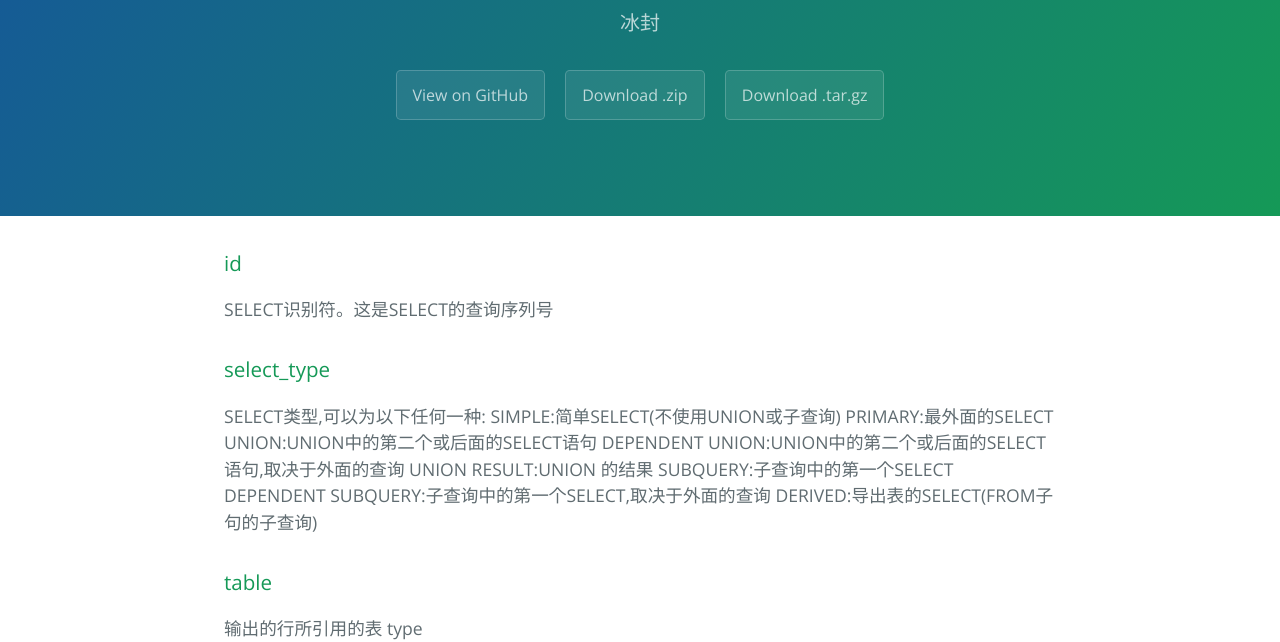
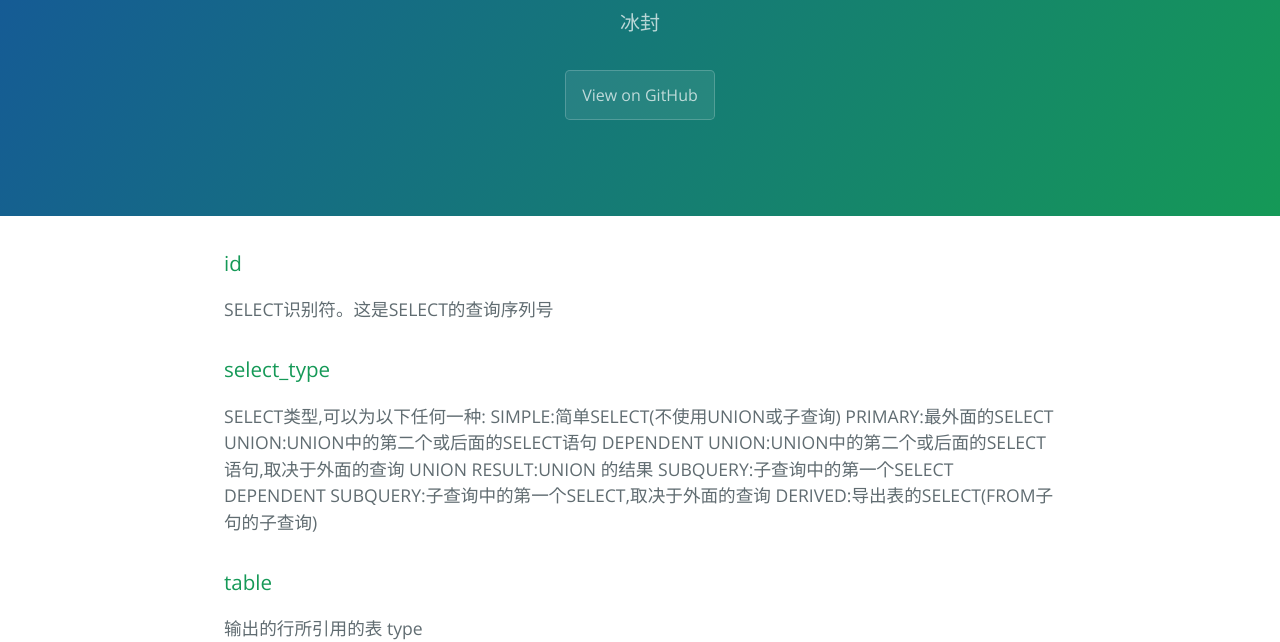
Before and after one commit to hongyunli/mysql, a plain HTML site: page index.html in a window 1280 px wide. Shown: the part 167-809 px from the top of the page. Drawn offline with nearby package versions, Linux system fonts and the light colour scheme.

Commit message:
Update index.html

```diff
--- a/index.html
+++ b/index.html
@@ -14,8 +14,6 @@
       <h1 class="project-name">Mysql</h1>
       <h2 class="project-tagline">冰封</h2>
       <a href="https://github.com/hongyunli/mysql" class="btn">View on GitHub</a>
-      <a href="https://github.com/hongyunli/mysql/zipball/master" class="btn">Download .zip</a>
-      <a href="https://github.com/hongyunli/mysql/tarball/master" class="btn">Download .tar.gz</a>
     </section>
 
     <section class="main-content">
```
